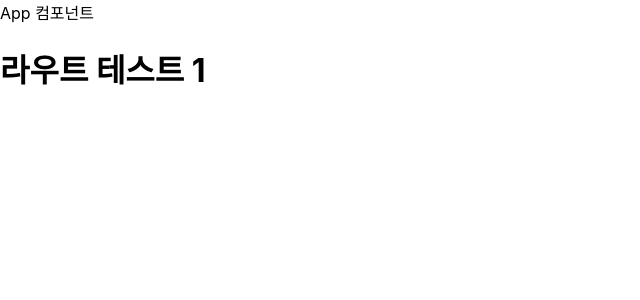
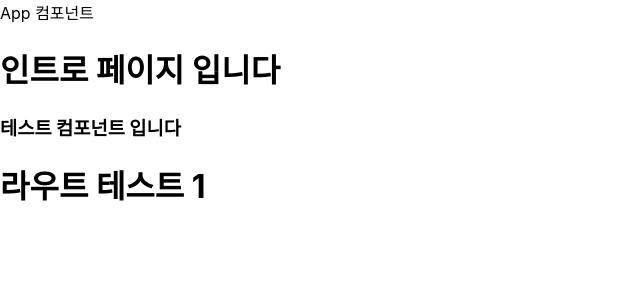
Before and after one commit to horingring/react-preac-jv-school, a React (Create React App) app: page / in a window 1280 px wide. Shown: the top 300 px of the page, without its empty margins (0-640 px from the left). Built offline with nearby package versions, Linux system fonts and the light colour scheme.

Commit message:
[add & config & test] 절대경로 설정을 위한 craco 설치/설정 & 절대경로 적용여부 테스트

```diff
--- /dev/null
+++ b/craco.config.js
@@ -0,0 +1,10 @@
+const path = require("path");
+
+module.exports = {
+  webpack: {
+    alias: {
+      "@": path.resolve(__dirname, "src/"),
+      "@components": path.resolve(__dirname, "src/components"),
+    },
+  },
+};
--- a/src/App.jsx
+++ b/src/App.jsx
@@ -1,5 +1,6 @@
 import { Outlet } from "react-router-dom";
 import styled from "styled-components";
+import IntroPage from "@/pages/IntroPage";
 
 const Wrapper = styled.div``;
 
@@ -7,6 +8,7 @@ function App() {
   return (
     <Wrapper>
       App 컴포넌트
+      <IntroPage />
       <Outlet />
     </Wrapper>
   );
--- /dev/null
+++ b/src/components/IntroPage/TestComponent.jsx
@@ -0,0 +1,5 @@
+function TestComponent() {
+  return <h3>테스트 컴포넌트 입니다</h3>;
+}
+
+export default TestComponent;
--- a/src/pages/IntroPage.jsx
+++ b/src/pages/IntroPage.jsx
@@ -0,0 +1,12 @@
+import TestComponent from "@/components/IntroPage/TestComponent";
+
+function IntroPage() {
+  return (
+    <>
+      <h1>인트로 페이지 입니다</h1>
+      <TestComponent />
+    </>
+  );
+}
+
+export default IntroPage;
--- a/src/routes/index.js
+++ b/src/routes/index.js
@@ -1,6 +1,7 @@
 import { createBrowserRouter } from "react-router-dom";
 import { Outlet } from "react-router-dom";
-import App from "../App";
+// import App from "../App";
+import App from "@/App";
 
 const routes = [
   {
```
Also changed, not shown: jsconfig.json (added, +9 -0 lines), package.json (+4 -3 lines), 1 other file (tests, documents, lock files or other folders).
